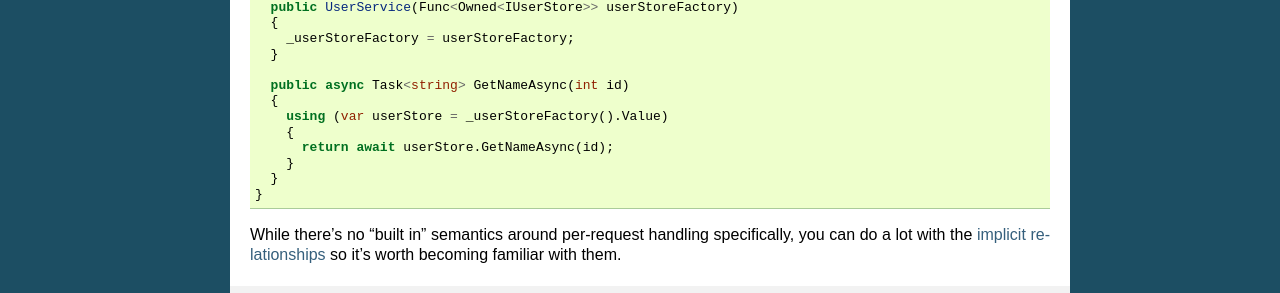
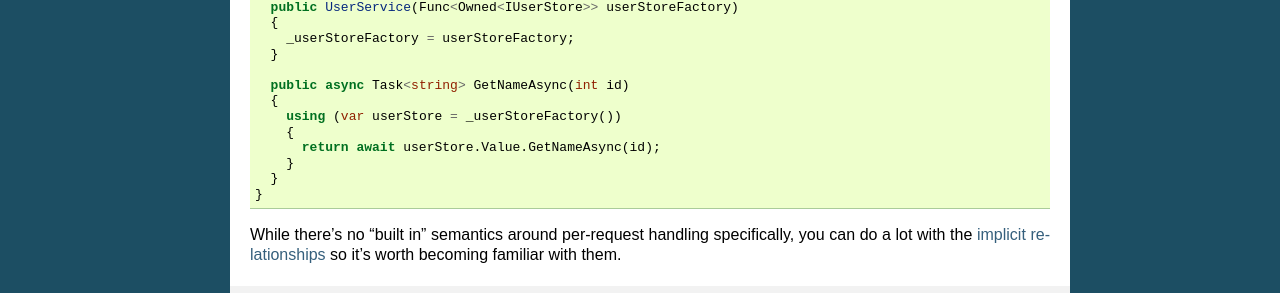
Before and after one commit to autofac/Documentation, a Sphinx documentation site: the page built from docs/integration/servicefabric.rst, in a window 1280 px wide. Shown: the part 1577-1870 px from the top of the page. Built offline with Sphinx 7.4.7, drawn with Linux system fonts in a browser that asks for light colours.

```diff
--- a/docs/integration/servicefabric.rst
+++ b/docs/integration/servicefabric.rst
@@ -90,9 +90,9 @@ For example, say you have a user service that is stateless and it needs to read
 
       public async Task<string> GetNameAsync(int id)
       {
-        using (var userStore = _userStoreFactory().Value)
+        using (var userStore = _userStoreFactory())
         {
-          return await userStore.GetNameAsync(id);
+          return await userStore.Value.GetNameAsync(id);
         }
       }
     }
```
